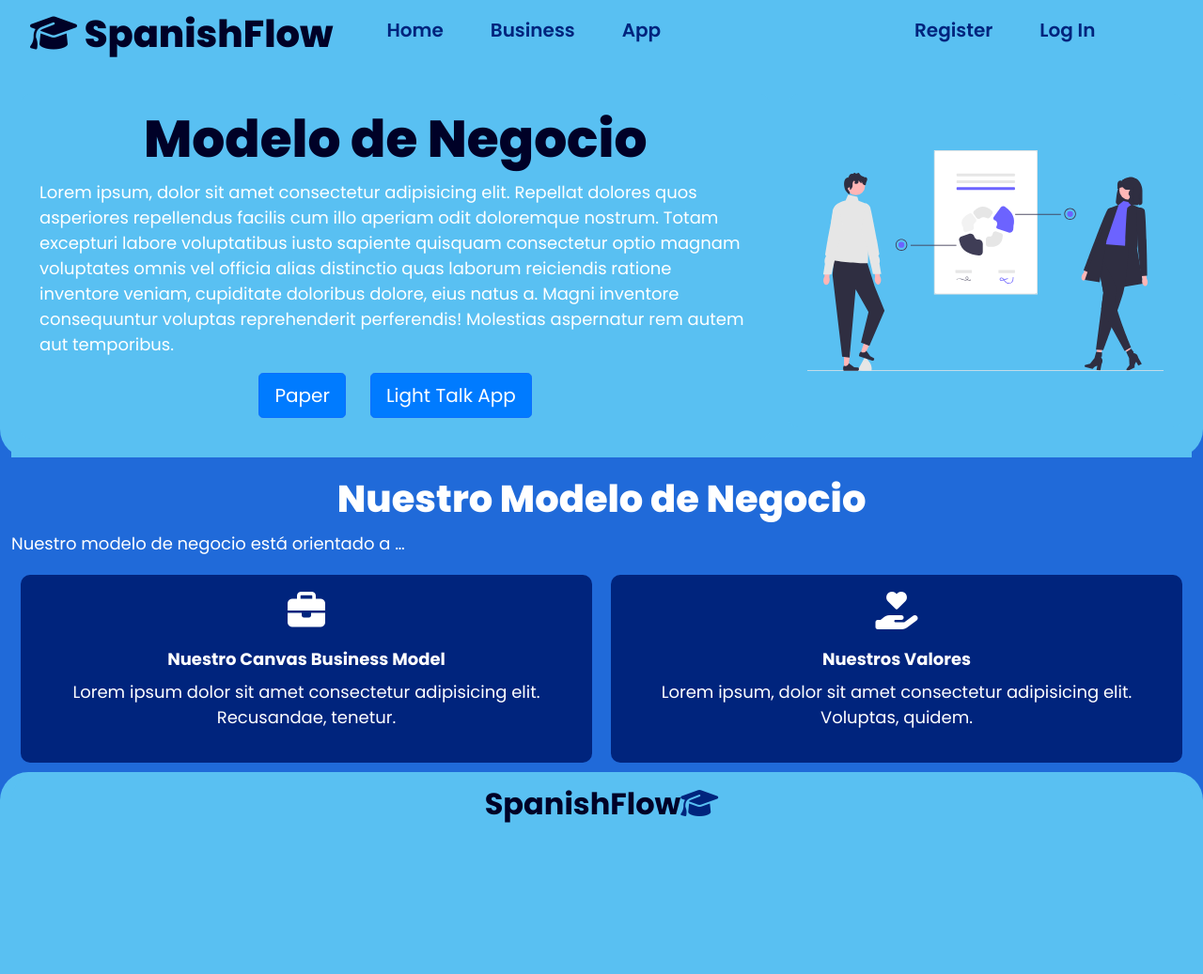
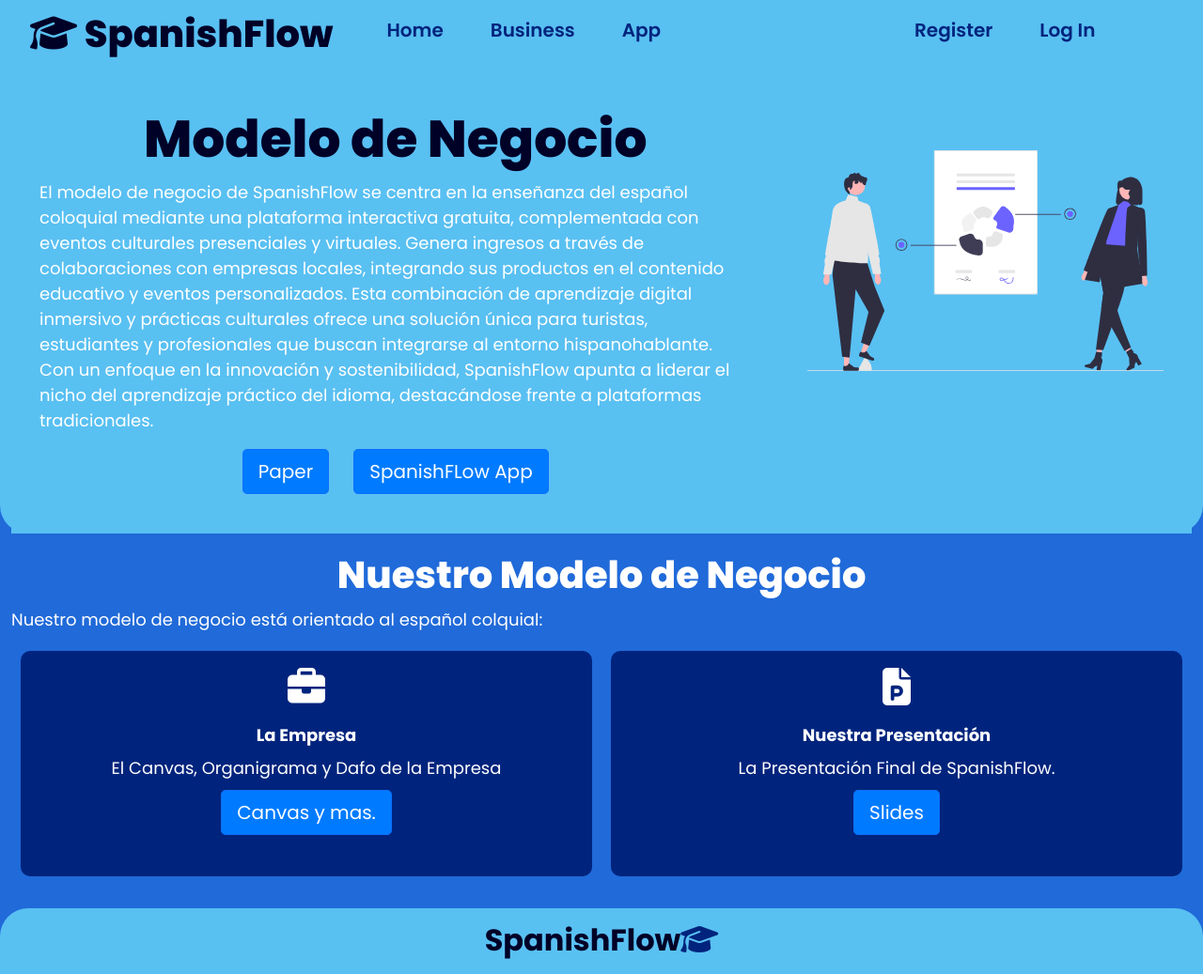
Before and after one commit to CanteroFederico/SpanishFlow, a Flask app: page /business in a window 1280 px wide. Shown: the whole page at 94% size. Before the commit the page ends 876 px from the top, so only its background shows below. Run offline with Flask 2, Linux system fonts and the light colour scheme; some libraries are stand-ins or nearby versions.

Commit message:
Update business.html

```diff
--- a/capp/templates/business.html
+++ b/capp/templates/business.html
@@ -9,23 +9,12 @@
           <span class="text-logo"> Modelo de Negocio</span>
         </h1>
         <p style="text-align: left">
-          Lorem ipsum, dolor sit amet consectetur adipisicing elit. Repellat
-          dolores quos asperiores repellendus facilis cum illo aperiam odit
-          doloremque nostrum. Totam excepturi labore voluptatibus iusto sapiente
-          quisquam consectetur optio magnam voluptates omnis vel officia alias
-          distinctio quas laborum reiciendis ratione inventore veniam,
-          cupiditate doloribus dolore, eius natus a. Magni inventore
-          consequuntur voluptas reprehenderit perferendis! Molestias aspernatur
-          rem autem aut temporibus.
+
+          El modelo de negocio de SpanishFlow se centra en la enseñanza del español coloquial mediante una plataforma interactiva gratuita, complementada con eventos culturales presenciales y virtuales. Genera ingresos a través de colaboraciones con empresas locales, integrando sus productos en el contenido educativo y eventos personalizados. Esta combinación de aprendizaje digital inmersivo y prácticas culturales ofrece una solución única para turistas, estudiantes y profesionales que buscan integrarse al entorno hispanohablante. Con un enfoque en la innovación y sostenibilidad, SpanishFlow apunta a liderar el nicho del aprendizaje práctico del idioma, destacándose frente a plataformas tradicionales.
         </p>
         <div class="container_buttons_links_header">
           <div class="btn">
-            <a
-              href="#"
-              class="btn btn-primary btn-lg mr-2"
-              ,
-              style="background-color: #007bff"
-              >Paper</a
+            <a href="{{ url_for('static', filename='/icons/trabajo.pdf') }}"class="btn btn-primary btn-lg mr-2"style="background-color: #007bff"target="_blank">Paper</a
             >
           </div>
           <div class="btn">
@@ -34,7 +23,7 @@
               class="btn btn-primary btn-lg mr-2"
               ,
               style="background-color: #007bff"
-              >Light Talk App</a
+              >SpanishFLow App</a
             >
           </div>
         </div>
@@ -56,33 +45,37 @@
   <div class="container">
     <div class="business" style="display: block">
       <h1 style="text-align: center">Nuestro Modelo de Negocio</h1>
-      <p>Nuestro modelo de negocio está orientado a …</p>
+      <p>Nuestro modelo de negocio está orientado al español colquial:</p>
     </div>
 
     <!--Enumerated list (table with two columns)-->
     <div class="business">
-      <div class="box_table2" style="height: 200px">
+      <div class="box_table2" style="height: 240px">
         <div class="h1 mb-3" style="text-align: center">
           <i class="fa-solid fa-briefcase"></i>
         </div>
-        <h4 style="text-align: center">Nuestro Canvas Business Model</h4>
+        <h4 style="text-align: center">La Empresa</h4>
         <p class="text-left">
-          Lorem ipsum dolor sit amet consectetur adipisicing elit. Recusandae,
-          tenetur.
+          El Canvas, Organigrama y Dafo de la Empresa
         </p>
+        <a href="{{ url_for('static', filename='/icons/canvas.pdf') }}"class="btn btn-primary btn-lg mr-2"style="background-color: #007bff"target="_blank">Canvas y mas.</a
+          >
       </div>
-      <div class="box_table2" style="height: 200px">
+      <div class="box_table2" style="height: 240px">
         <div class="h1 mb-3" style="text-align: center">
-          <i class="fa-solid fa-hand-holding-heart"></i>
+          <i class="fa-solid fa-file-powerpoint"></i>
         </div>
-        <h4 style="text-align: center">Nuestros Valores</h4>
+        <h4 style="text-align: center">Nuestra Presentación</h4>
         <p class="text-left">
-          Lorem ipsum, dolor sit amet consectetur adipisicing elit. Voluptas,
-          quidem.
+          La Presentación Final de SpanishFlow.
         </p>
+        <a href="{{ url_for('static', filename='/icons/slides.pdf') }}"class="btn btn-primary btn-lg mr-2"style="background-color: #007bff"target="_blank">Slides</a
+          >
       </div>
     </div>
   </div>
+</div>
+<br>
 </section>
 
 {% endblock content %}
```
